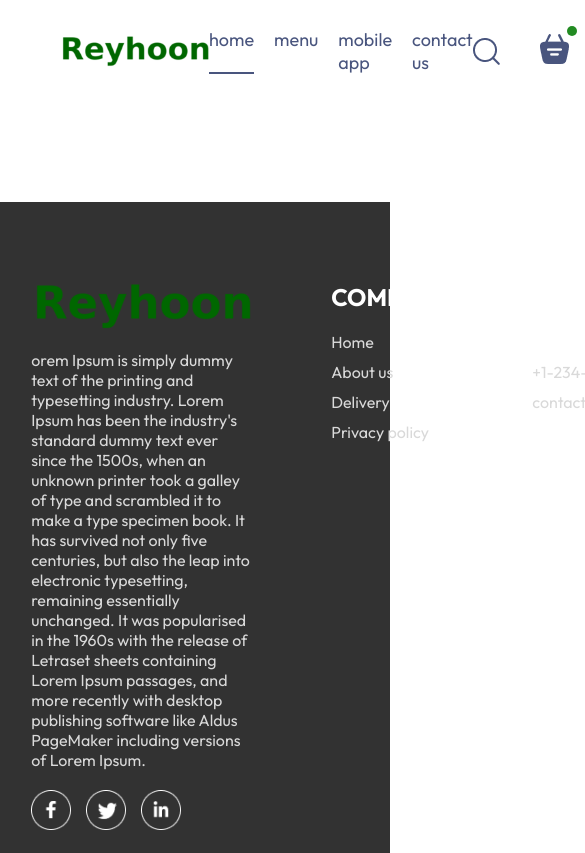
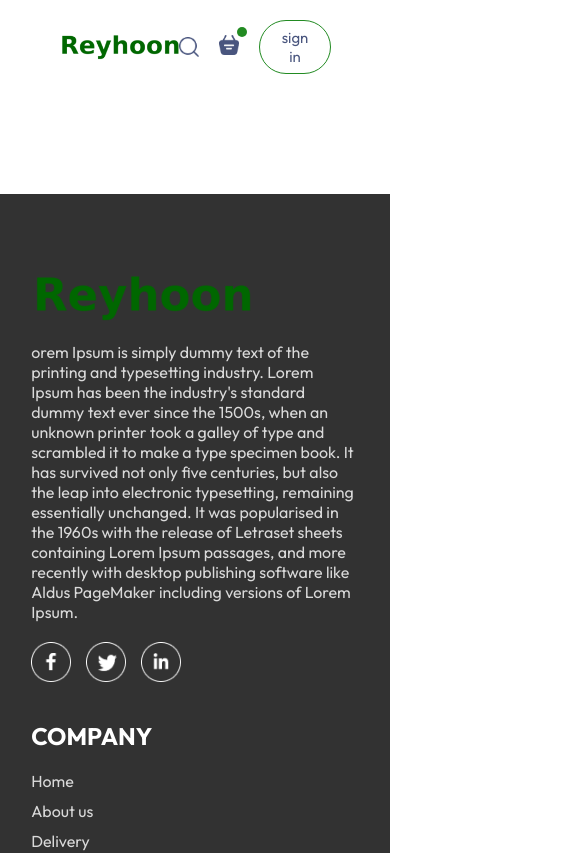
Before and after one commit to raminkhalilii/Reyhoon, a React (Vite) app in the folder front-end/: page /Cart in a window 390 px wide. Shown: the top 853 px of the page, 585 px wide, since content can reach past the window. Built offline with nearby package versions, Linux system fonts and the light colour scheme.

Commit message:
made website responsive

```diff
--- a/front-end/src/components/ExploreMenu/ExploreMenu.style.css
+++ b/front-end/src/components/ExploreMenu/ExploreMenu.style.css
@@ -64,3 +64,10 @@
 .explore-menu-list img:hover{
     transform: scale(1.05);
 }
+
+@media (max-width: 1050px) {
+    .explore-menu-text {
+        width: 100%;
+        font-size: 14px;
+    }
+}
--- a/front-end/src/components/Footer/Footer.jsx
+++ b/front-end/src/components/Footer/Footer.jsx
@@ -7,7 +7,7 @@
 
 function Footer() {
     return (
-        <div className="footer">
+        <div className="footer" id="Footer">
             <div className="footer-content">
                 <div className="footer-left">
                     <img src={logo} alt=""/>
--- a/front-end/src/components/Footer/Footer.style.css
+++ b/front-end/src/components/Footer/Footer.style.css
@@ -46,3 +46,14 @@
     margin: 20px 0;
     background-color: grey;
 }
+
+@media (max-width: 770px){
+    .footer-content{
+        display: flex;
+        flex-direction: column;
+        gap:35px
+    }
+    .footer .copy-right{
+        text-align: center;
+    }
+}
--- a/front-end/src/components/Header/Header.style.css
+++ b/front-end/src/components/Header/Header.style.css
@@ -42,3 +42,21 @@
     border-radius: 50px;
 
 }
+
+@media (max-width: 1050px) {
+    .Header-contents{
+        max-width: 45%;
+    }
+}
+
+@media (max-width: 770px) {
+    .Header-contents{
+        max-width: 65%;
+    }
+    .Header-contents p{
+        display: none;
+    }
+    .Header-contents button {
+        padding: 2vw 4vw;
+    }
+}
--- a/front-end/src/components/NavBar/NavBar.jsx
+++ b/front-end/src/components/NavBar/NavBar.jsx
@@ -2,6 +2,7 @@
 import {useState} from "react";
 import {assets} from "../../assets/frontend_assets/assets.js";
 import './NavBar.style.css'
+import {Link} from "react-router-dom";
 
 function NavBar() {
 
@@ -10,10 +11,10 @@
         <div className="navbar">
             <img src={assets.logo} alt="logo" className="logo" />
             <ul className="navbar-menu">
-                <li onClick={()=>setMenu("home")} className={menu === "home"?"active":""}>home</li>
-                <li onClick={()=>setMenu("menu")} className={menu === "menu"?"active":""}>menu</li>
-                <li onClick={()=>setMenu("mobile-app")} className={menu === "mobile-app"?"active":""}>mobile app</li>
-                <li onClick={()=>setMenu("contact us")} className={menu === "contact us"?"active":""}>contact us</li>
+                <Link onClick={()=>setMenu("home")} className={menu === "home"?"active":""} to="/">home</Link>
+                <a href={"#ExploreMenu"} onClick={()=>setMenu("menu")} className={menu === "menu"?"active":""}>menu</a>
+                <a href={"#AppDownload"} onClick={()=>setMenu("mobile-app")} className={menu === "mobile-app"?"active":""}>mobile app</a>
+                <a href={"#Footer"} onClick={()=>setMenu("contact us")} className={menu === "contact us"?"active":""}>contact us</a>
             </ul>
             <div className="navbar-right">
                 <img src={assets.search_icon} alt="search_icon" className="search-icon" />
--- a/front-end/src/components/NavBar/NavBar.style.css
+++ b/front-end/src/components/NavBar/NavBar.style.css
@@ -4,11 +4,12 @@
     align-items: center;
     display: flex;
 }
-.logo{
+
+.logo {
     width: 150px;
 }
 
-.navbar-menu{
+.navbar-menu {
     display: flex;
     list-style: none;
     gap: 20px;
@@ -16,12 +17,13 @@
     font-size: 18px;
 }
 
-.navbar-right{
+.navbar-right {
     display: flex;
     align-items: center;
     gap: 40px;
 }
-.navbar button{
+
+.navbar button {
     padding: 10px 30px;
     border-radius: 50px;
     color: #49557e;
@@ -30,24 +32,27 @@
     background: transparent;
     transition: .3s;
     cursor: pointer;
-    &:hover{
+
+    &:hover {
         background-color: #edf8eb;
     }
 }
-.navbar .active{
+
+.navbar .active {
     padding-bottom: 2px;
     border-bottom: 2px solid #49557e;
 
 }
 
-.navbar li{
+.navbar li {
     cursor: pointer;
 }
 
 .navbar-search-icon {
     position: relative;
 }
-.navbar-search-icon .dot{
+
+.navbar-search-icon .dot {
     position: absolute;
     min-width: 10px;
     min-height: 10px;
@@ -56,3 +61,57 @@
     top: -8px;
     right: -8px;
 }
+
+@media (max-width: 1050px) {
+    .navbar .logo {
+        width: 140px;
+    }
+
+    .navbar-menu {
+        gap: 20px;
+        font-size: 17px;
+    }
+
+    .navbar-right {
+        gap: 30px;
+    }
+
+    .navbar-right img {
+        width: 22px;
+    }
+
+    .navbar-right button {
+        padding: 8px 25px;
+    }
+}
+
+@media (max-width: 900px) {
+    .navbar .logo {
+        width: 120px;
+    }
+
+    .navbar-menu {
+        gap: 15px;
+        font-size: 16px;
+    }
+
+    .navbar-right {
+        gap: 20px;
+    }
+
+    .navbar-right img {
+        width: 20px;
+    }
+
+    .navbar-right button {
+        padding: 7px 20px;
+        font-size: 15px;
+    }
+}
+
+@media (max-width: 770px) {
+
+    .navbar-menu {
+        display: none;
+    }
+}
--- a/front-end/src/index.css
+++ b/front-end/src/index.css
@@ -5,6 +5,7 @@
   margin: 0;
   box-sizing: border-box;
   font-family: 'Outfit', sans-serif;
+  scroll-behavior: smooth;
 }
 body{
 min-height: 100vh;
```
